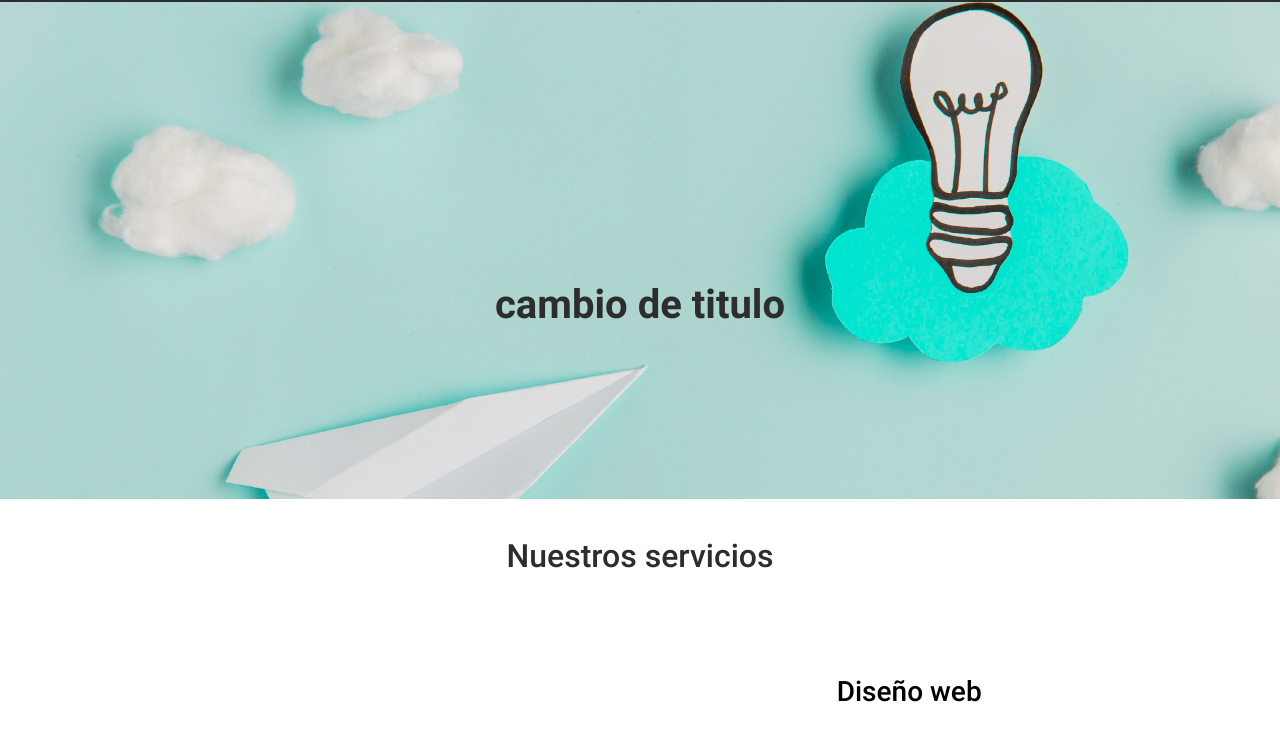
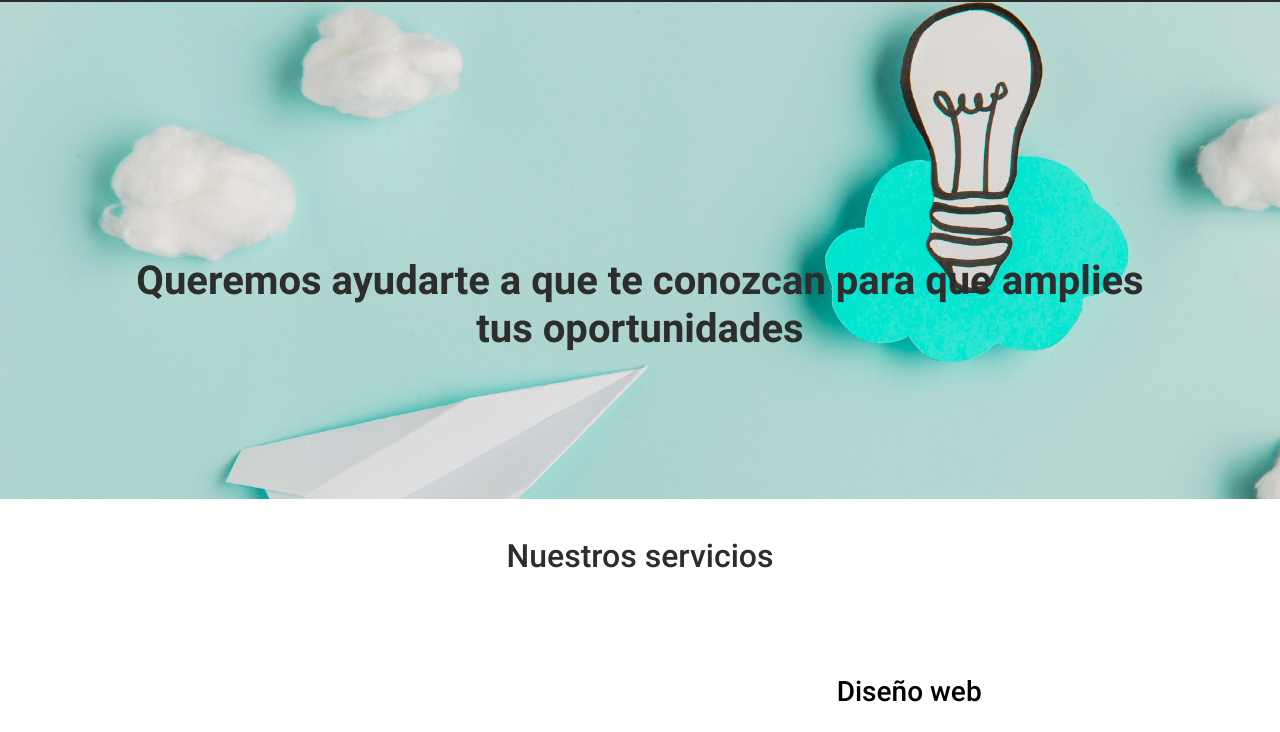
Before and after one commit to sebastianbarcia/Veo-Dise-o, a website: page index.html in a window 1280 px wide. Shown: the part 68-800 px from the top of the page. Drawn offline with Linux system fonts and the light colour scheme.

Commit message:
volví a poner titulo

```diff
--- a/index.html
+++ b/index.html
@@ -48,7 +48,7 @@
 	<main>
 		<section class="diseñoPortada">
 			<img src="assets/fotos/index/index.jpg" width="100%" alt="imagen de portada index" class="img-fluid" >
-			<h1 id="tituloIndex">cambio de titulo</h1>
+			<h1 id="tituloIndex">Queremos ayudarte a que te conozcan para que amplies tus oportunidades</h1>
 		</section>
 		<section class="seccionServicios">
 			<h2>Nuestros servicios</h2>
```
